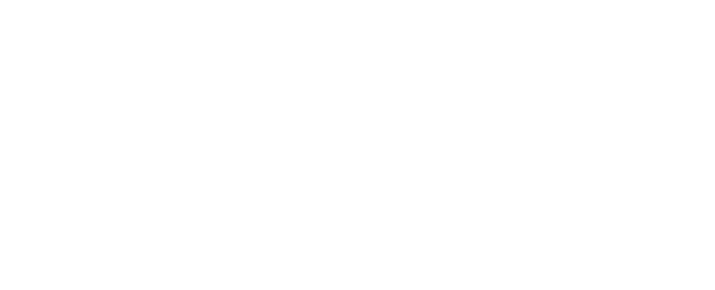
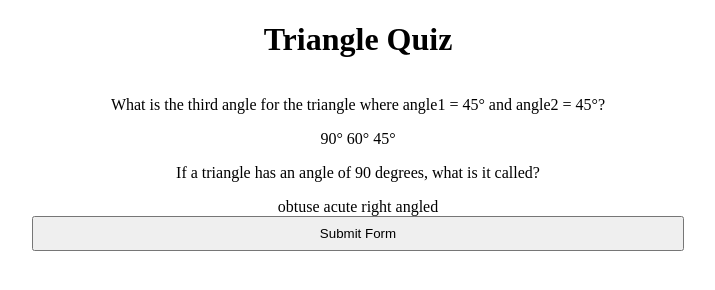
Before and after one commit to DebasishSahoo10/fun-with-triangles, a plain HTML site: page quiz.html in a window 1280 px wide. Shown: the whole page, without its empty margins (282-997 px from the left). Drawn offline with Linux system fonts and the light colour scheme.

Commit message:
feat : added all content

```diff
--- a/quiz.html
+++ b/quiz.html
@@ -5,9 +5,25 @@
     <meta http-equiv="X-UA-Compatible" content="IE=edge">
     <meta name="viewport" content="width=device-width, initial-scale=1.0">
     <title>Fun with Triangle</title>
+    <link rel="stylesheet" href="/style.css">
 </head>
 <body>
-
+    <h1>Triangle Quiz</h1>
+    <div id="form">
+        <div id="question-container">
+            <p>What is the third angle for the triangle where angle1 = 45° and angle2 = 45°?</p>
+            <label for="" type="radio" value="90">90°</label>
+            <label for="" type="radio" value="60">60°</label>
+            <label for="" type="radio" value="45">45°</label>
+        </div>
+        <div id="question-container">
+            <p>If a triangle has an angle of 90 degrees, what is it called?</p>
+            <label for="" type="radio" value="obtuse">obtuse</label>
+            <label for="" type="radio" value="acute">acute</label>
+            <label for="" type="radio" value="right angled">right angled</label>
+        </div>
+    </div>
+    <button>Submit Form</button>
 </body>
 <script src="/quiz.js" type="text/javascript"></script>
 </html>
```
